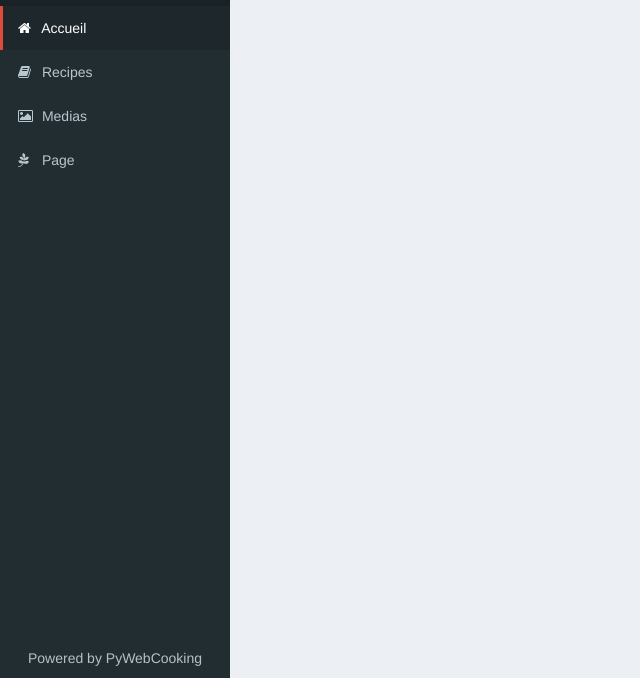
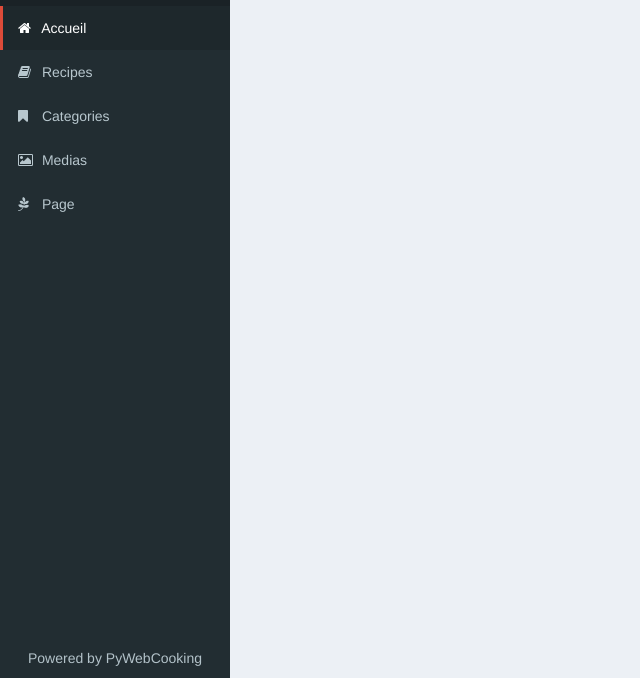
Before and after one commit to AlypieFr/pywebcooking, a Django app: template templates/panel/base.html in a window 1280 px wide. Shown: the part 122-800 px from the top of the page, without its empty margins (0-640 px from the left). Run offline with Django 3.2, Linux system fonts and the light colour scheme; the template is opened without the code that fills it, so the values that code supplies are empty; parts of the project's set-up code (start-up, migrations or seed data) failed here and were passed over; some libraries are stand-ins or nearby versions.

Commit message:
Add categories to sidebar

```diff
--- a/templates/panel/base.html
+++ b/templates/panel/base.html
@@ -216,6 +216,7 @@
             <!-- Optionally, you can add icons to the links -->
             <li class="active"><a href="#"><i class="fa fa-home"></i> <span>{% trans "Home" %}</span></a></li>
             <li><a href="#"><i class="fa fa-book"></i> <span>{% trans "Recipes" %}</span></a></li>
+            <li><a href="#"><i class="fa fa-bookmark"></i> <span>{% trans "Categories" %}</span></a></li>
             <li><a href="#"><i class="fa fa-picture-o"></i> <span>{% trans "Medias" %}</span></a></li>
             <li><a href="#"><i class="fa fa-pagelines"></i> <span>{% trans "Page" %}</span></a></li>
             {% if staff %}
```
